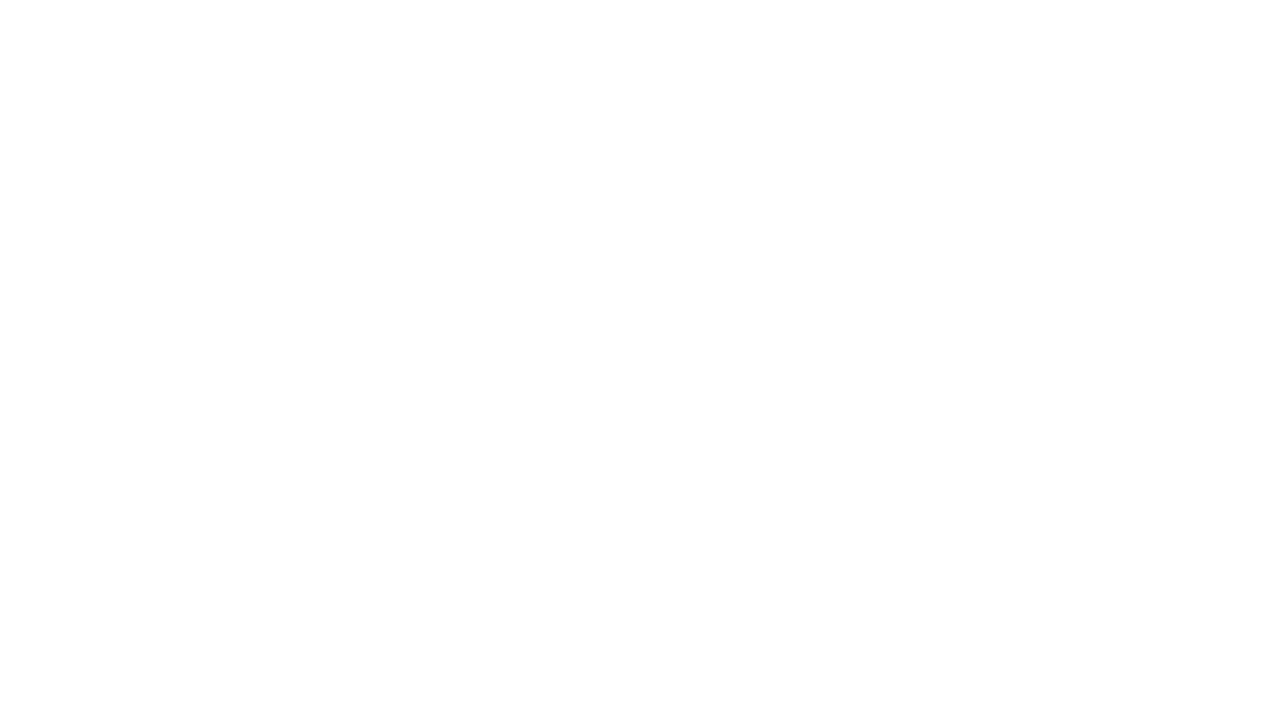
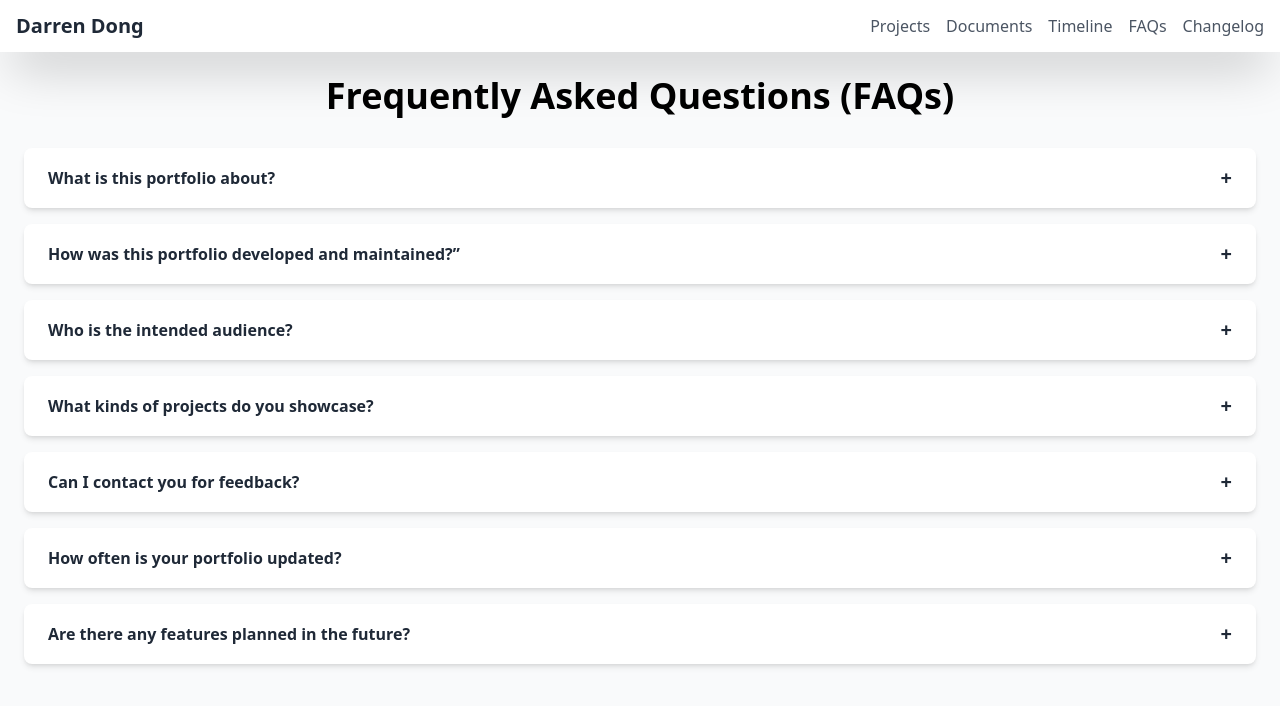
Before and after one commit to DarrenDong0426/FolioX, a React (Create React App) app in the folder client/: page /FaQs in a window 1280 px wide. Shown: the top 706 px of the page. Built offline with nearby package versions, Linux system fonts and the light colour scheme.

Commit message:
FaQ frontend

```diff
--- a/client/src/pages/FaQs.jsx
+++ b/client/src/pages/FaQs.jsx
@@ -1,3 +1,59 @@
-export default function FaQs(){
+// Imports
+import Header from "../components/Header";
+import { useState } from "react";
 
+export default function FaQs() {
+  const faqData = [
+    { question: "What is this portfolio about?", answer: "This portfolio is designed to showcase my academic and professional progress starting from 2020 and beyond. Why 2020? That is when I programmed a project worth showcasing in high school. On this portfolio site, you can see projects I have created on the Project Page, a Document Page containing relevant downloadable PDFs, and a Timeline Page that highlights significant projects and events."},
+    { question: "How was this portfolio developed and maintained?”", answer: "This portfolio is primarily built using React on the frontend and Flask on the backend. I chose these technologies because I wanted to build my first website using bare-bones tools to get familiar with the fundamentals before moving on to more modern web frameworks. For styling, I used Tailwind CSS, as I am comfortable with CSS syntax and Tailwind provides an easier way to handle design. Additionally, some generative AI tools, such as ChatGPT, were used to assist with design, as I am less experienced in design. Any AI-generated code is thoroughly commented by me to ensure I understand how the design decisions were implemented, especially the Tailwind CSS syntax."},
+    { question: "Who is the intended audience?", answer: "This portfolio is for anyone interested in my work, from professionals who want to explore my projects and technical skills to those curious about my career journey and growth."},
+    { question: "What kinds of projects do you showcase?", answer: "Most projects showcased here are technical and engineering-based, spanning domains such as embedded systems, system design, software development, and AI/ML. These projects may come from academic assignments or personal endeavors. You can learn more about each project on the Projects Page of the site."},
+    { question: "Can I contact you for feedback?", answer: "You can find my contact information at the bottom of the Home page. There is a form where you can provide an anonymous name and email if you would like a response, along with a message that will be sent to my email. My email address is also available in the footer of the site." },
+    { question: "How often is your portfolio updated?", answer: "These projects will be updated periodically with new projects and features. You can view the Changelog to see any new updates as well as when the site was last updated. That being said, the website will be updated gradually after deployment, as I like to move on to other personal projects."},
+    { question: "Are there any features planned in the future?", answer: "Several features are planned for the future, including a light and dark mode, individual pages for each event in the Timeline and Project sections to better explain and showcase them, a footer with quick details such as contact, and authentication with login functionality. This will allow me to update the website easily through my account and enable certain users to view locked projects in compliance with the university honor code. I welcome your feedback on the website, whether it’s a suggestion for a new feature, a bug report, or an improvement to the design. If a significant feature suggested by you is implemented, you will be credited in the Changelog." },
+
+  ];
+
+  const [openIndices, setOpenIndices] = useState([]);
+
+  const toggleFaq = (index) => {
+    if (openIndices.includes(index)) {
+      setOpenIndices(openIndices.filter((i) => i !== index));
+    } else {
+      setOpenIndices([...openIndices, index]);
+    }
+  };
+
+  return (
+    <div className="min-h-screen flex flex-col bg-gray-50">
+      <Header />
+      <div className="w-full p-6">
+        <h1 className="text-4xl font-bold mb-8 text-center">Frequently Asked Questions (FAQs)</h1>
+        <div className="space-y-4 w-full">
+          {faqData.map((faq, index) => (
+            <div
+              key={index}
+              className="bg-white rounded-lg shadow-md overflow-hidden w-full"
+            >
+              <button
+                className="w-full text-left px-6 py-4 font-semibold text-gray-800 hover:bg-gray-100 focus:outline-none focus:ring-2 focus:ring-blue-400 flex justify-between items-center"
+                onClick={() => toggleFaq(index)}
+              >
+                <span>{faq.question}</span>
+                <span className="ml-2 text-xl">
+                  {openIndices.includes(index) ? "-" : "+"}
+                </span>
+              </button>
+
+              {openIndices.includes(index) && (
+                <div className="px-6 py-4 text-gray-700 border-t border-gray-200">
+                  {faq.answer}
+                </div>
+              )}
+            </div>
+          ))}
+        </div>
+      </div>
+    </div>
+  );
 }
```
Also changed, not shown: 1 other file (tests, documents, lock files or other folders).
